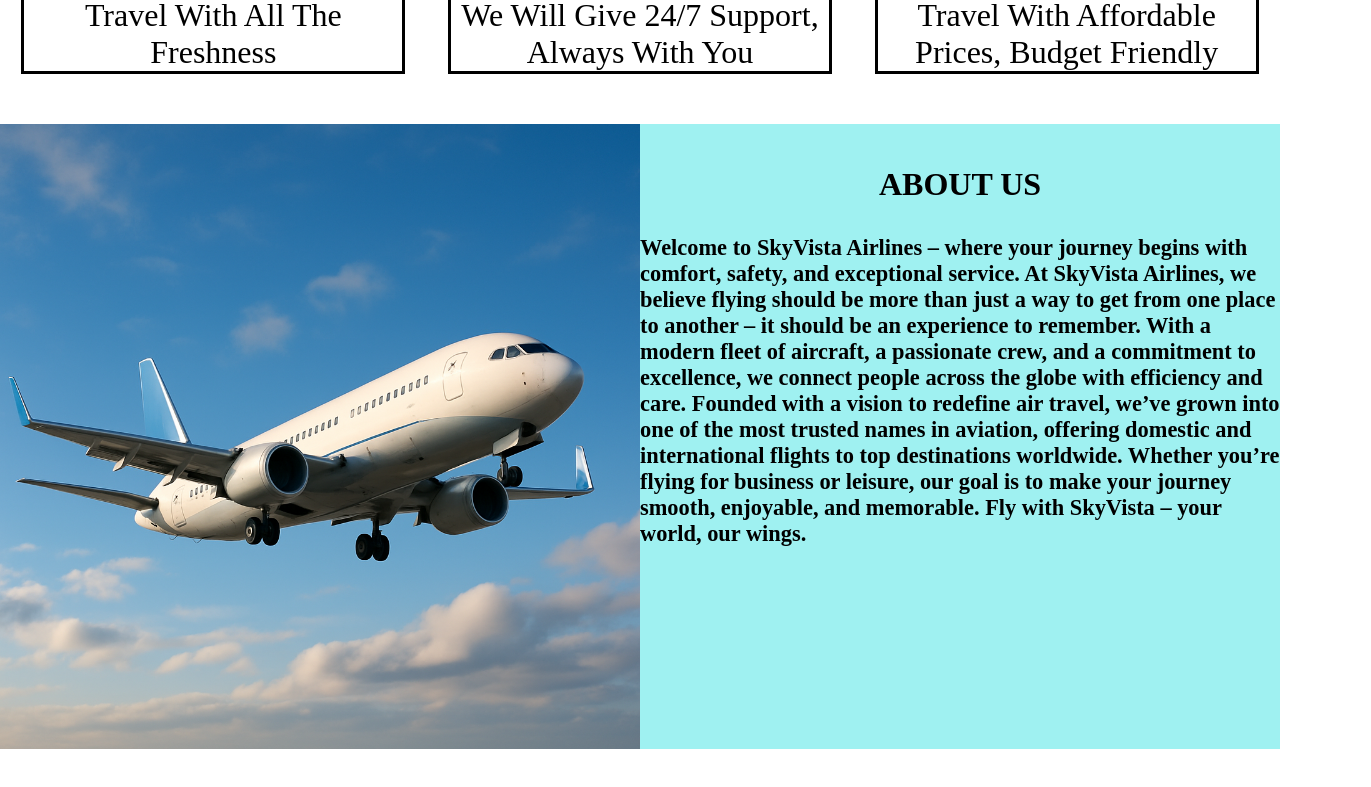
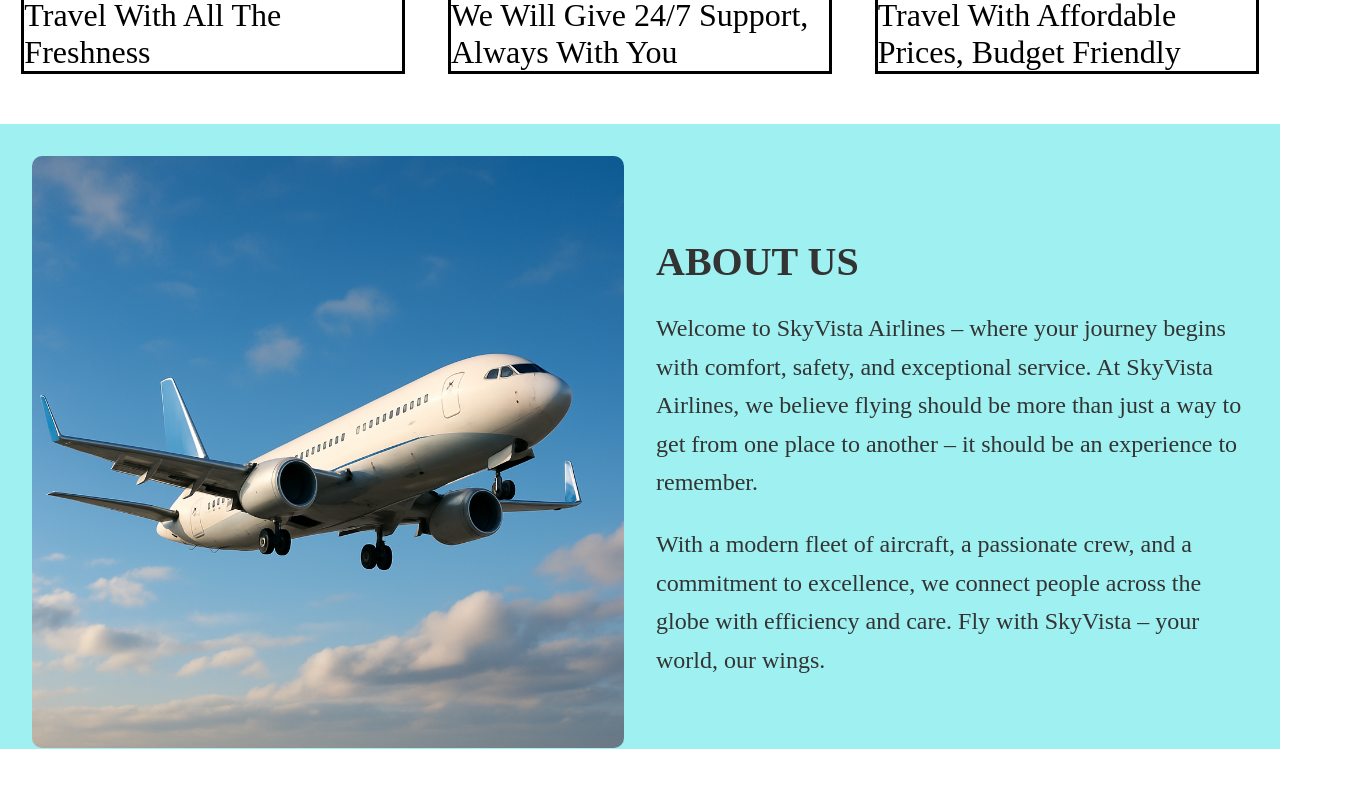
Before and after one commit to anilkumarpatnana/airwayss, a React (Create React App) app: page /Home in a window 1280 px wide. Shown: the part 1300-2087 px from the top of the page, 1371 px wide, since content can reach past the window. Built offline with nearby package versions, Linux system fonts and the light colour scheme.

Commit message:
changes happen

```diff
--- a/src/App.css
+++ b/src/App.css
@@ -1,8 +1,10 @@
 body{
   margin:0;
+  min-height: 100vh; /* Ensure the body has enough height */
 
 
 }
+
 * {
   box-sizing: border-box; /* Include padding and border in the element's total width */
 }
@@ -65,10 +67,10 @@
 @keyframes slideInn {
 
   0% {
-      transform: translateX(0);
+    transform: translateX(-200px); /* start from outside */
   }
   100% {
-      transform: translateX(1500px); /* adjust the distance */
+    transform: translateX(100vw); /* end after full width */
   }
 
 }
@@ -135,34 +137,55 @@
   transition: transform 1s;
 
 }
-.aboutus{
-  display: inline-flex;
+.aboutus {
+  display: flex;
+  flex-wrap: wrap; /* So it goes to new line on small screens */
+  align-items: center;
+  justify-content: center;
+  gap: 2rem;
+  padding: 2rem;
   background-color: rgb(159, 241, 241);
-  height: 423px;
+}
+
+.leftimage {
+  flex: 1 1 400px;
+  max-width: 600px;
+}
+
+.leftimage img {
   width: 100%;
+  height: auto;
+  border-radius: 10px;
 }
-.leftimage {
-width:50%;
+
+.rightcontent {
+  flex: 1 1 400px;
+  max-width: 600px;
+  font-size: 1.5rem;
+  color: #333;
+  text-align: left;
 }
-.leftimage img{
- width: 100%;
- height:100%;
+
+.rightcontent h2 {
+  font-size: 2.5rem;
+  margin-bottom: 1rem;
 }
-.rightcontent{
-  font-size: 1.4rem;
-  font-weight: bolder;
-  margin-bottom: -13px;
-  margin-top:10px;
-  width:50%;
-height:500px;
 
+.rightcontent p {
+  margin-bottom: 1.5rem;
+  line-height: 1.6;
 }
-p{
+
+/* Responsive (Mobile) */
+@media (max-width: 768px) {
+  .aboutus {
+    flex-direction: column;
+    padding: 1rem;
+  }
+
+  .rightcontent {
     text-align: center;
-  font-size: 2rem;
   }
-.aboutus{
-  margin-bottom: 70px;
 }
 .imagegallery img:hover{
   transform: scale(1.2);
@@ -201,6 +224,21 @@
 }
 .aboutus{
   height: 625px;
+}
+
+li:hover{
+  color:white;
+  background-color: rgb(0, 3, 5);
+  border-bottom-right-radius: 30px;
+  border-top-left-radius: 30px;
+  transform: scale(1.2); /* Slightly increase the size */
+  transition: transform 0.2s ease, color 0.2s ease, background-color 0.2s ease;
+}
+
+.navbar-container {
+  position: sticky;
+  top: 0;
+  z-index: 1000; /* Very important! */
 }
 @media only screen and (min-width:0px)and (max-width:599px){
 
--- a/src/App.jsx
+++ b/src/App.jsx
@@ -12,14 +12,16 @@
 
   return (
     <div>
-        <Header />
-        <Routes>
-          <Route path="/Home"  element={<Home />} />
-          <Route path="/Gallery" element={<Gallery />} />
-          <Route path="/Services" element={<Services />} />
-          <Route path="/AboutUs" element={<AboutUs />} />
+      <div className="navbar-container">
+        <Header /> {/* This stays fixed during route changes */}
+      </div>
+      <Routes>
+        <Route path="/Home" element={<Home />} />
+        <Route path="/Gallery" element={<Gallery />} />
+        <Route path="/Services" element={<Services />} />
+        <Route path="/AboutUs" element={<AboutUs />} />
 
-        </Routes>
+      </Routes>
     </div>
   )
 }
--- a/src/landing-page/Aboutus.jsx
+++ b/src/landing-page/Aboutus.jsx
@@ -4,24 +4,24 @@
   return (
     <div className="aboutus">
       <div className="leftimage">
-        <img src="./images/image.png" alt="" className="flightimage" />
+        <img src="./images/image.png" alt="Flight" />
       </div>
       <div className="rightcontent">
-       <p>ABOUT US</p>
+        <h2>ABOUT US</h2>
+        <p>
           Welcome to SkyVista Airlines – where your journey begins with comfort,
           safety, and exceptional service. At SkyVista Airlines, we believe
           flying should be more than just a way to get from one place to another
-          – it should be an experience to remember. With a modern fleet of
-          aircraft, a passionate crew, and a commitment to excellence, we
-          connect people across the globe with efficiency and care. Founded with
-          a vision to redefine air travel, we’ve grown into one of the most
-          trusted names in aviation, offering domestic and international flights
-          to top destinations worldwide. Whether you’re flying for business or
-          leisure, our goal is to make your journey smooth, enjoyable, and
-          memorable. Fly with SkyVista – your world, our wings.
-
+          – it should be an experience to remember.
+        </p>
+        <p>
+          With a modern fleet of aircraft, a passionate crew, and a commitment to
+          excellence, we connect people across the globe with efficiency and care.
+          Fly with SkyVista – your world, our wings.
+        </p>
       </div>
     </div>
   );
 }
+
 export default Aboutus;
--- a/src/landing-page/Header.jsx
+++ b/src/landing-page/Header.jsx
@@ -2,6 +2,7 @@
 import { Link } from 'react-router-dom'
 function Header() {
   return (
+    <div>
     <div className="main">
       <div className="title"><img src="./images/flight-icon.png" alt="" /><Link style={{ textDecoration: 'none', color: 'inherit'  }} to="/Home">TravelGo</Link>
       </div>
@@ -12,6 +13,8 @@
         <Link style={{ textDecoration: 'none' , color: 'inherit' }} to="/AboutUs"><li>AboutUs</li></Link>
       </ul>
     </div>
+
+    </div>
   )
 }
 export default Header
```
Lines whose indentation alone changed are shown as unchanged.
